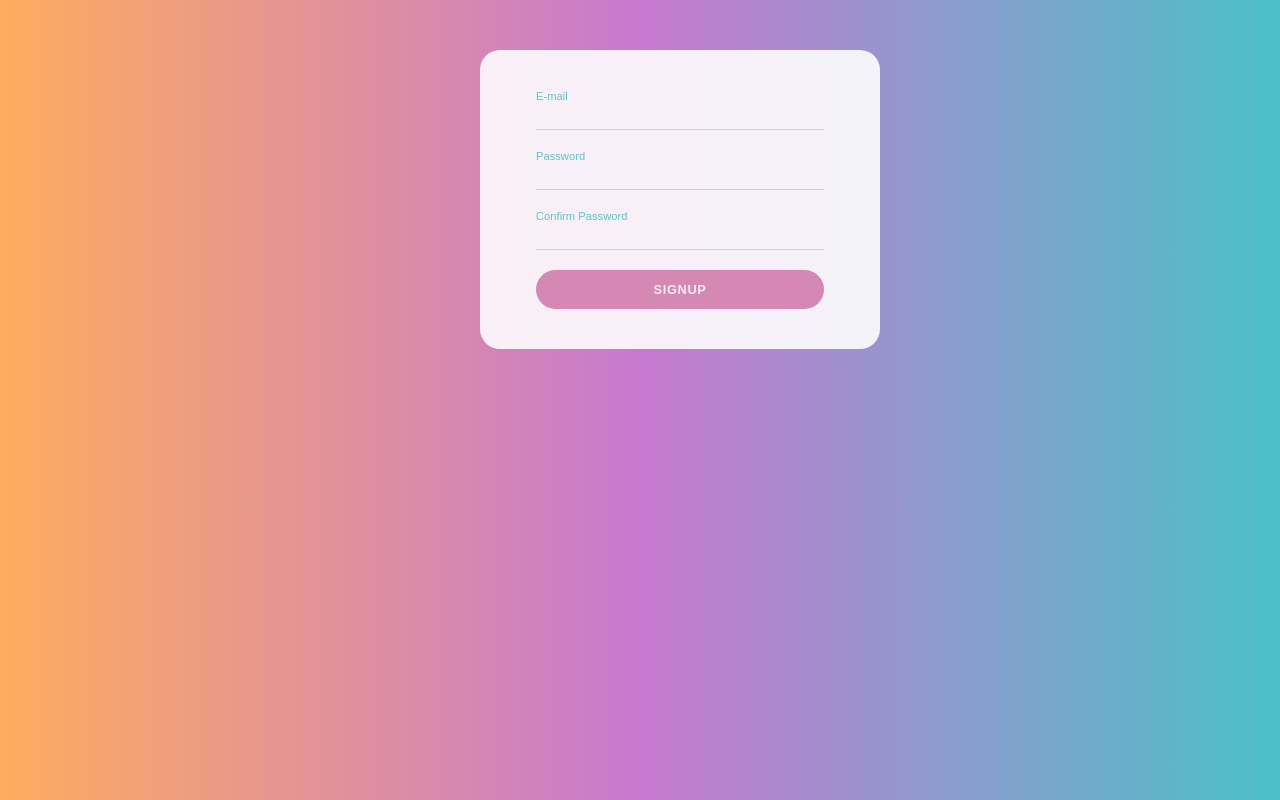
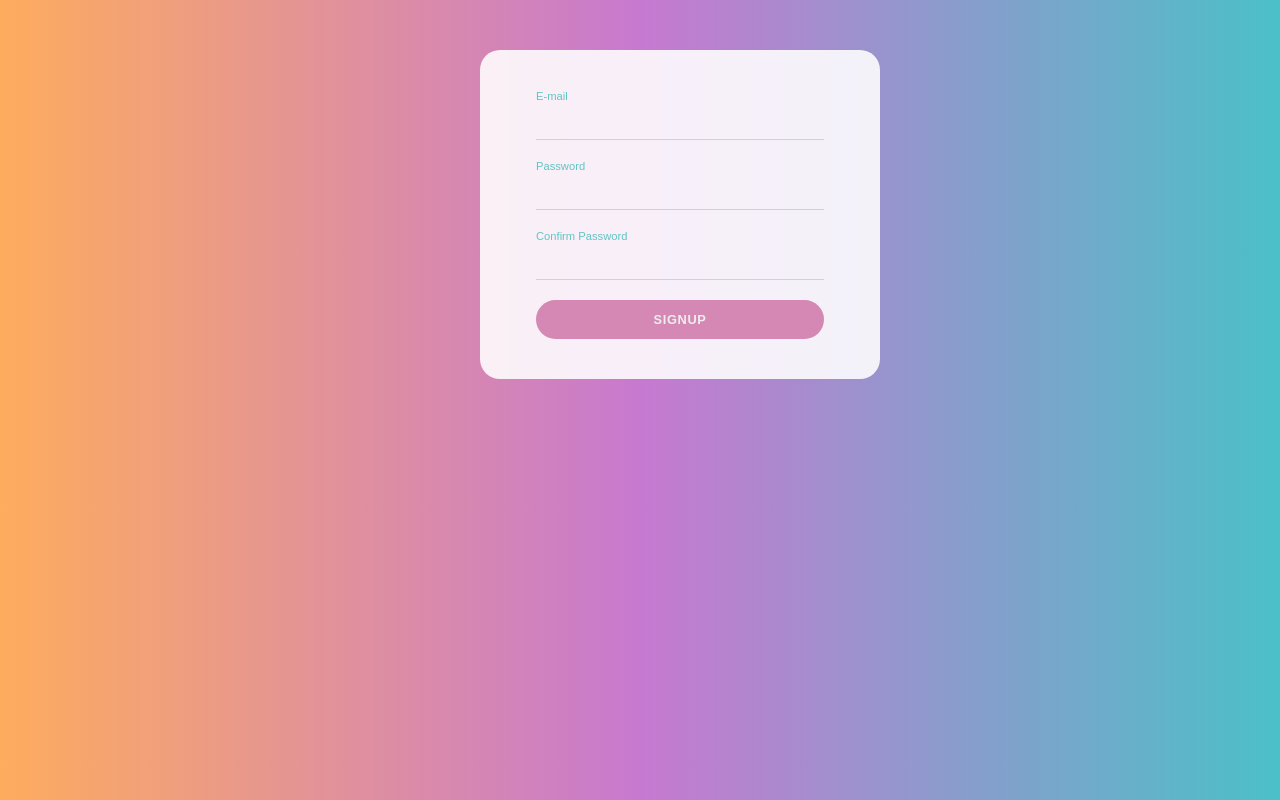
Before and after one commit to 9ae/dailyui, a plain HTML site: page 001.html in a window 1280 px wide. Drawn offline with Linux system fonts and the light colour scheme.

Commit message:
text padding

```diff
--- a/sass/001.sass
+++ b/sass/001.sass
@@ -80,11 +80,11 @@ button.submit
   input
     display: inline
     width: 100%
-    height: 40px
     line-height: 40px
+    font-size: 24px
     border: 0
     outline: 0
     border-bottom: $secondary-color 1px solid
     background: transparent
     z-index: 1
-    vertical-align: baseline
+    padding-top: 8px
```
Also changed, not shown: css/001.css, 1 other file.
